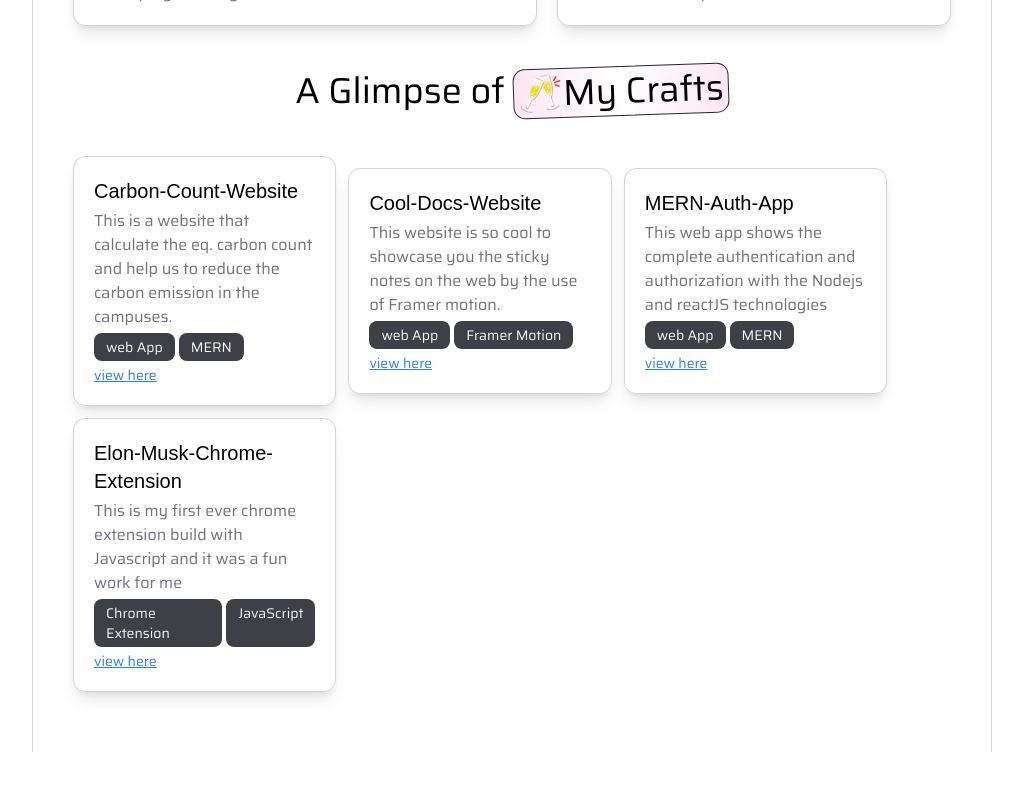
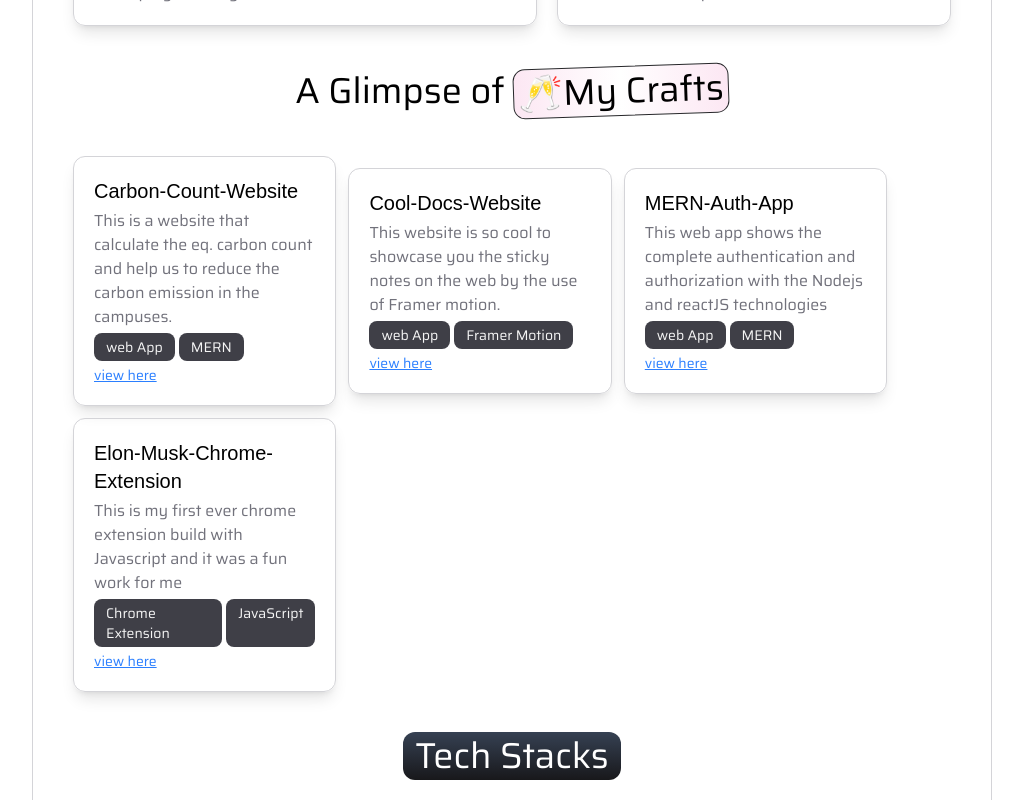
Before and after one commit to Codewithpabitra/My-Portfolio-, a React (Vite) app: page / in a window 1280 px wide. Shown: the part 726-1526 px from the top of the page, without its empty margins (128-1151 px from the left). Before the commit the page ends 1478 px from the top, so only its background shows below. Built offline with nearby package versions, Linux system fonts and the light colour scheme.

Commit message:
add tech page apprnt

```diff
--- a/src/App.jsx
+++ b/src/App.jsx
@@ -4,6 +4,7 @@ import { AppContext } from "./context/AppContext"
 import Hero from "./components/Hero"
 import Journey from "./components/Journey"
 import Projects from "./components/Projects"
+import TechStacks from "./components/TechStacks"
 
 function App() {
   const { darkMode } = useContext(AppContext)
@@ -21,6 +22,7 @@ function App() {
       <Hero />
       <Journey />
       <Projects />
+      <TechStacks />
       </div>
     </div>
   )
--- /dev/null
+++ b/src/components/TechStacks.jsx
@@ -0,0 +1,13 @@
+import React from 'react'
+
+const TechStacks = () => {
+  return (
+    <div>
+      <div className='flex justify-center items-center'>
+        <h2 className='text-center text-4xl px-3 py-1  bg-linear-to-b from-gray-700 to bg-zinc-900 rounded-xl text-white shadow-[0_0_10px_rgba(,0,)]'>Tech Stacks</h2>
+      </div>
+    </div>
+  )
+}
+
+export default TechStacks
```
